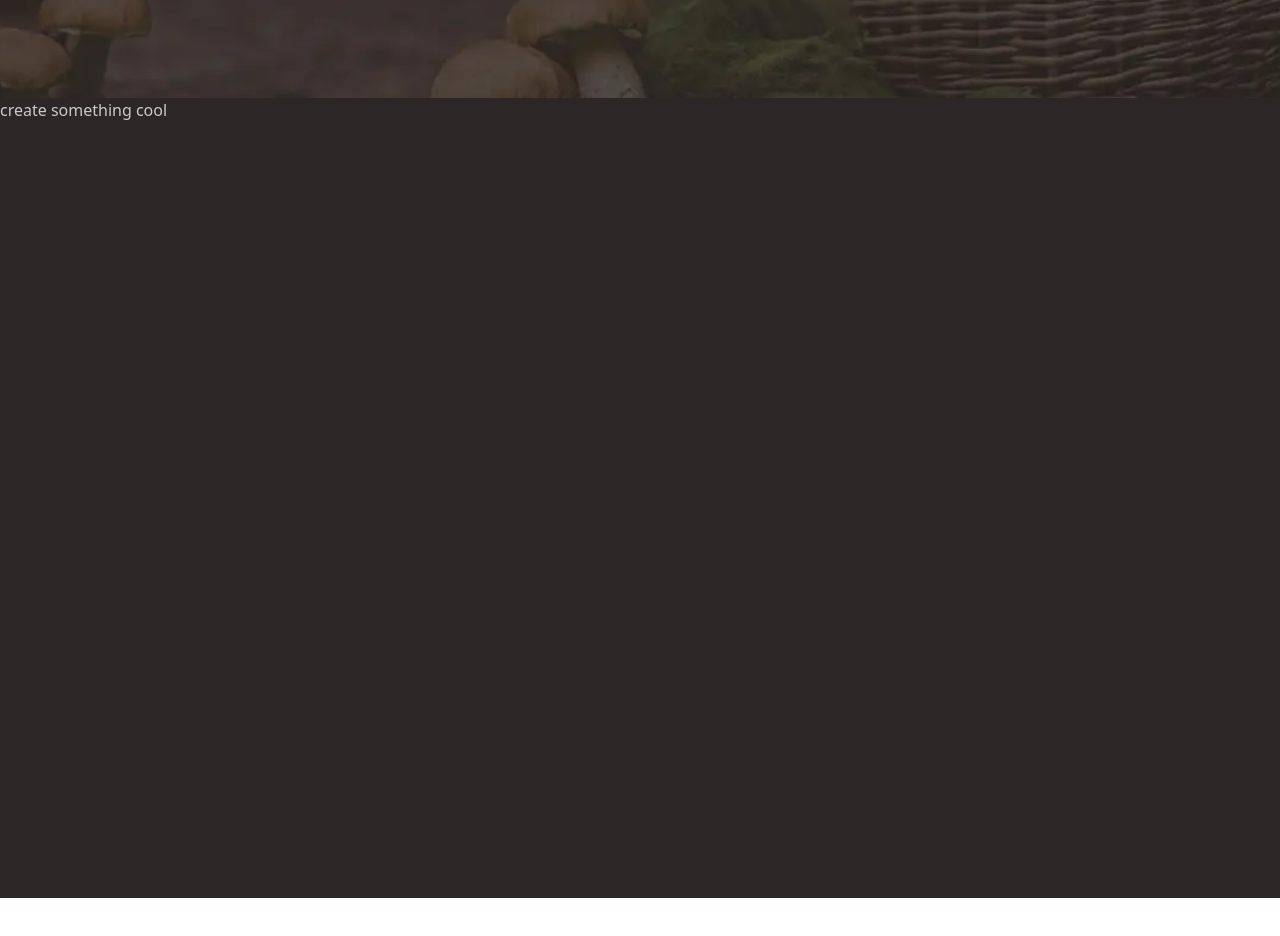
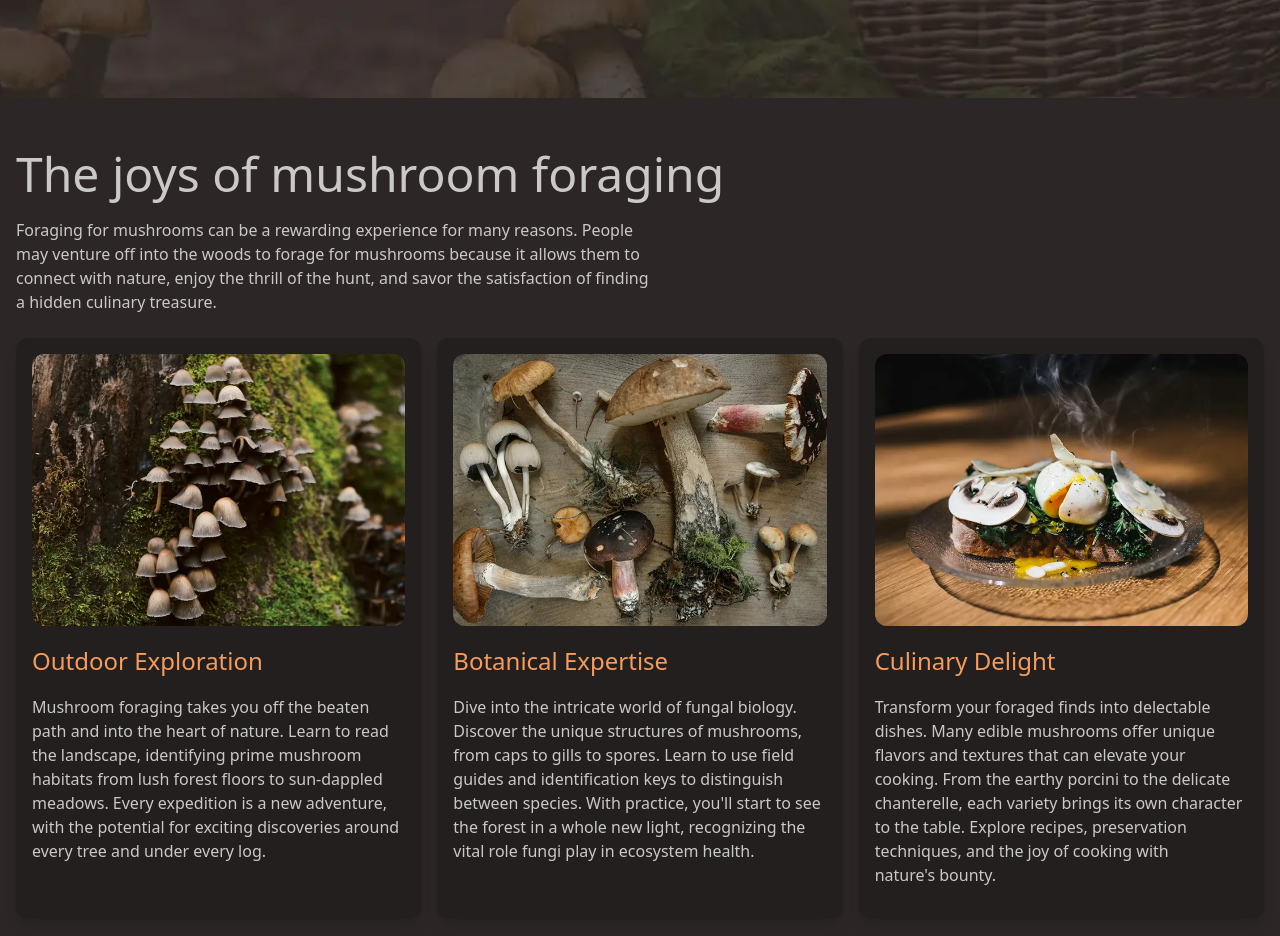
Before and after one commit to marwen-mrabti/fungi-finders, a React (Vite) app: page / in a window 1280 px wide. Shown: the part 760-1696 px from the top of the page. Before the commit the page ends 1658 px from the top, so only its background shows below. Built offline with nearby package versions, Linux system fonts and the light colour scheme.

Commit message:
feat: benefits-section - take-away: how to use subgrid

```diff
--- /dev/null
+++ b/src/components/benefit-card.tsx
@@ -0,0 +1,30 @@
+import { cn } from "~/lib/utils";
+import { T_Benefit } from "./benefits-overview";
+
+type BenefitCardProps = {
+  benefit: T_Benefit;
+  className?: string;
+};
+
+export default function BenefitCard({ benefit, className }: BenefitCardProps) {
+  return (
+    <li
+      className={cn(
+        "bg-background-extra-dark h-full w-full overflow-clip rounded-md shadow-lg",
+        className,
+      )}
+    >
+      <div className="w-full overflow-hidden rounded-md">
+        <img
+          src={benefit.imgUrl}
+          alt={benefit.title}
+          loading="lazy"
+          className="h-full w-full object-cover"
+        />
+      </div>
+
+      <h2 className="text-brand text-lg">{benefit.title}</h2>
+      <p className="text-main text-base">{benefit.description}</p>
+    </li>
+  );
+}
--- a/src/components/benefits-overview.tsx
+++ b/src/components/benefits-overview.tsx
@@ -1,10 +1,69 @@
+import {
+  botanicalExpertiseImg,
+  culinaryDelightImg,
+  outdoorExplorationImg,
+} from "~/assets";
+import { cn } from "~/lib/utils";
+import BenefitCard from "./benefit-card";
+
+export type T_Benefit = {
+  title: string;
+  description: string;
+  imgUrl: string;
+};
+const BENEFITS: T_Benefit[] = [
+  {
+    title: "Outdoor Exploration",
+    description:
+      "Mushroom foraging takes you off the beaten path and into the heart of nature. Learn to read the landscape, identifying prime mushroom habitats from lush forest floors to sun-dappled meadows. Every expedition is a new adventure, with the potential for exciting discoveries around every tree and under every log.",
+    imgUrl: outdoorExplorationImg,
+  },
+  {
+    title: "Botanical Expertise",
+    description:
+      "Dive into the intricate world of fungal biology. Discover the unique structures of mushrooms, from caps to gills to spores. Learn to use field guides and identification keys to distinguish between species. With practice, you'll start to see the forest in a whole new light, recognizing the vital role fungi play in ecosystem health.",
+    imgUrl: botanicalExpertiseImg,
+  },
+  {
+    title: "Culinary Delight",
+    description:
+      "Transform your foraged finds into delectable dishes. Many edible mushrooms offer unique flavors and textures that can elevate your cooking. From the earthy porcini to the delicate chanterelle, each variety brings its own character to the table. Explore recipes, preservation techniques, and the joy of cooking with nature's bounty.",
+    imgUrl: culinaryDelightImg,
+  },
+];
+
 export default function BenefitsOverview() {
   return (
     <section
       id="benefits-overview"
-      className="relative isolate h-dvh w-full select-none"
+      className="relative isolate w-full px-4 py-10 select-none"
     >
-      create something cool
+      <div className={cn("mx-auto w-full max-w-7xl", "grid grid-cols-1 gap-2")}>
+        <h1 className="text-heading-base text-hight-contrast">
+          The joys of mushroom foraging
+        </h1>
+        <p className="text-main max-w-[70ch] text-base">
+          Foraging for mushrooms can be a rewarding experience for many reasons.
+          People may venture off into the woods to forage for mushrooms because
+          it allows them to connect with nature, enjoy the thrill of the hunt,
+          and savor the satisfaction of finding a hidden culinary treasure.
+        </p>
+        {/* //!how to use grid and subgrid, with auto-fit for responsive layout */}
+        <ul
+          className={cn(
+            "mt-4 w-full",
+            "grid grid-cols-[repeat(auto-fit,minmax(300px,1fr))] place-items-center gap-4",
+          )}
+        >
+          {BENEFITS.map((benefit) => (
+            <BenefitCard
+              key={benefit.title}
+              benefit={benefit}
+              className="row-span-4 grid grid-rows-subgrid gap-4 p-4"
+            />
+          ))}
+        </ul>
+      </div>
     </section>
   );
 }
--- /dev/null
+++ b/src/components/cta-banner.tsx
@@ -0,0 +1,3 @@
+export default function CtaBanner() {
+  return <div>create something cool</div>;
+}
--- a/src/styles/index.css
+++ b/src/styles/index.css
@@ -123,7 +123,7 @@
 @variant dark (&:where(.dark, .dark *));
 @theme {
   /** colors **/
-  --color-*: initial;
+  /* --color-*: initial; */
   --color-main: var(--clr-gray-100);
   --color-high-contrast: var(--clr-white);
   --color-brand: var(--clr-brand-500);
```
